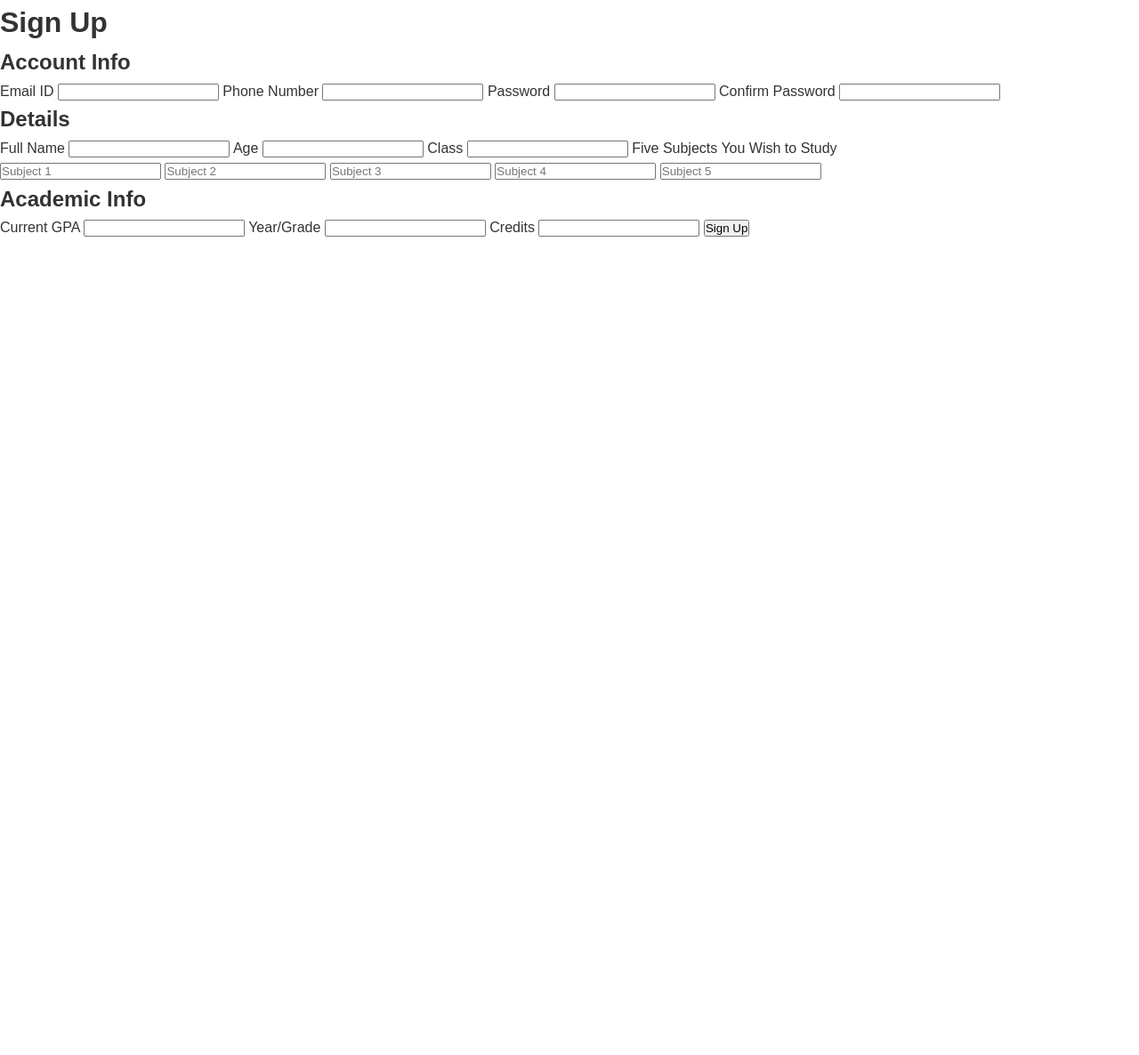
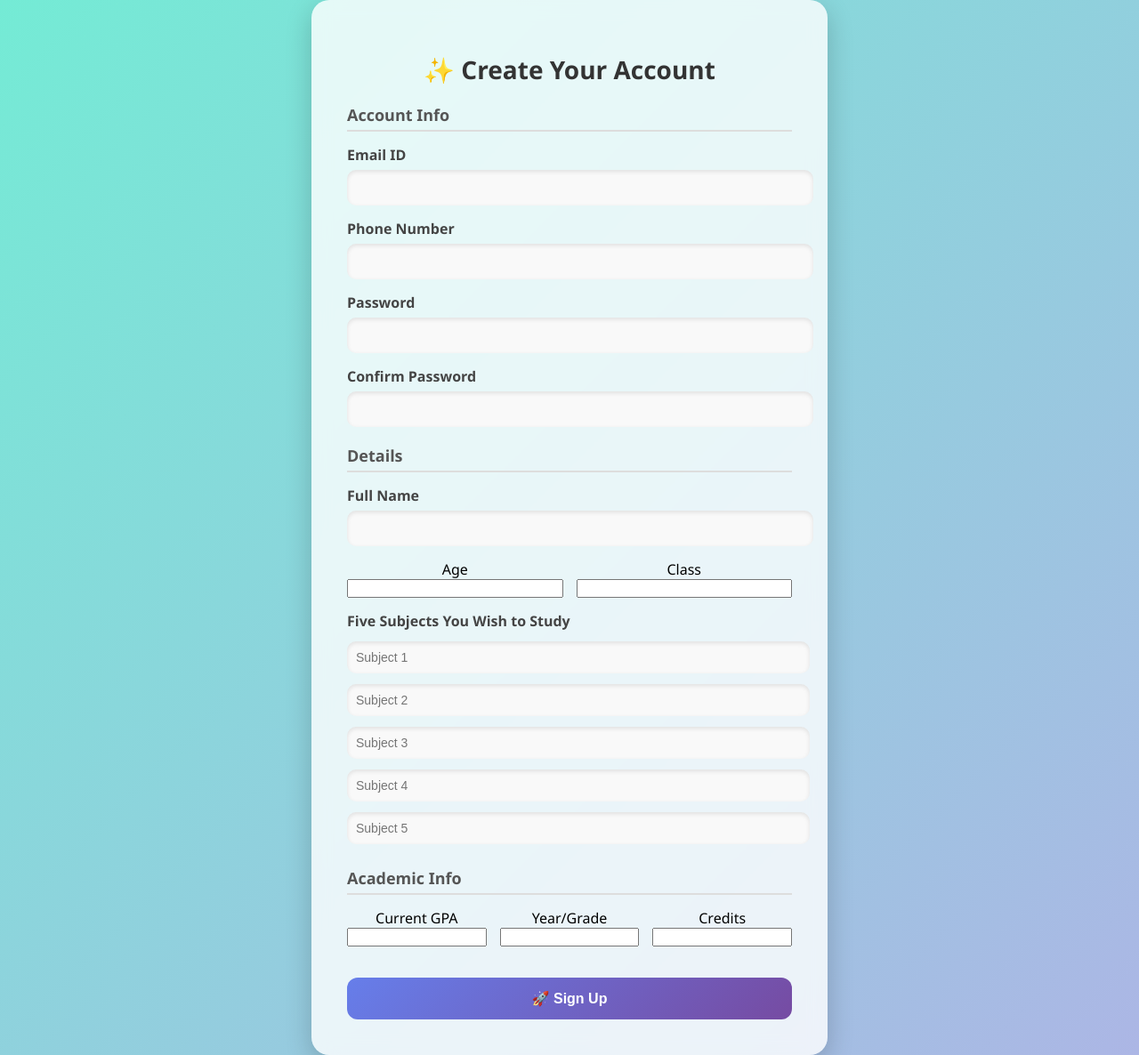
Before and after one commit to shreyasrajmohan/EduBuddies, a Django app: page /signup/ in a window 1280 px wide. Shown: the whole page at 89% size. Before the commit the page ends 266 px from the top, so only its background shows below. Run offline with Django 4.2, Linux system fonts and the light colour scheme.

Commit message:
Commit Four

```diff
--- a/core/templates/signup.html
+++ b/core/templates/signup.html
@@ -3,60 +3,81 @@
 <html lang="en">
 <head>
     <meta charset="UTF-8">
-  <title>Sign Up Page</title>
-  <link rel="stylesheet" href="{% static 'css/style.css' %}">
+    <title>Sign Up</title>
+    <link rel="stylesheet" href="{% static 'css/signup.css' %}">
 </head>
 <body>
     <div class="container">
-    <h1>Sign Up</h1>
-    <form method="post" action="{% url 'signup' %}">
+        <h1>✨ Create Your Account</h1>
+        <form method="POST" action="{% url 'signup' %}">
             {% csrf_token %}
-      <!-- Account Info -->
+
             <h2>Account Info</h2>
-      <label for="email">Email ID</label>
-      <input type="email" id="email" name="email" required>
+            <div class="form-group">
+                <label>Email ID</label>
+                <input type="email" name="email" required>
+            </div>
 
-      <label for="phone">Phone Number</label>
-      <input type="tel" id="phone" name="phone" required>
+            <div class="form-group">
+                <label>Phone Number</label>
+                <input type="tel" name="phone" required>
+            </div>
 
-      <label for="password">Password</label>
-      <input type="password" id="password" name="password" required>
+            <div class="form-group">
+                <label>Password</label>
+                <input type="password" name="password" required>
+            </div>
 
-      <label for="confirm-password">Confirm Password</label>
-      <input type="password" id="confirm-password" name="confirm_password" required>
+            <div class="form-group">
+                <label>Confirm Password</label>
+                <input type="password" name="confirm_password" required>
+            </div>
 
-      <!-- Personal Details -->
             <h2>Details</h2>
-      <label for="name">Full Name</label>
-      <input type="text" id="name" name="name" required>
+            <div class="form-group">
+                <label>Full Name</label>
+                <input type="text" name="full_name" required>
+            </div>
 
-      <label for="age">Age</label>
-      <input type="number" id="age" name="age" required>
+            <div class="form-inline">
+                <div>
+                    <label>Age</label>
+                    <input type="number" name="age" required>
+                </div>
+                <div>
+                    <label>Class</label>
+                    <input type="text" name="class" required>
+                </div>
+            </div>
 
-      <label for="class">Class</label>
-      <input type="text" id="class" name="class" required>
-
+            <div class="form-group">
                 <label>Five Subjects You Wish to Study</label>
                 <div class="subjects">
-        <input type="text" name="subject1" placeholder="Subject 1" required>
-        <input type="text" name="subject2" placeholder="Subject 2" required>
-        <input type="text" name="subject3" placeholder="Subject 3" required>
-        <input type="text" name="subject4" placeholder="Subject 4" required>
-        <input type="text" name="subject5" placeholder="Subject 5" required>
+                    <input type="text" name="subject1" placeholder="Subject 1">
+                    <input type="text" name="subject2" placeholder="Subject 2">
+                    <input type="text" name="subject3" placeholder="Subject 3">
+                    <input type="text" name="subject4" placeholder="Subject 4">
+                    <input type="text" name="subject5" placeholder="Subject 5">
+                </div>
             </div>
 
-      <!-- Academic Info -->
             <h2>Academic Info</h2>
-      <label for="gpa">Current GPA</label>
-      <input type="text" id="gpa" name="gpa" required>
+            <div class="form-inline">
+                <div>
+                    <label>Current GPA</label>
+                    <input type="text" name="gpa">
+                </div>
+                <div>
+                    <label>Year/Grade</label>
+                    <input type="text" name="year">
+                </div>
+                <div>
+                    <label>Credits</label>
+                    <input type="number" name="credits">
+                </div>
+            </div>
 
-      <label for="year">Year/Grade</label>
-      <input type="text" id="year" name="year" required>
-
-      <label for="credit">Credits</label>
-      <input type="number" id="credit" name="credit" required>
-
-      <button type="submit" class="submit-btn">Sign Up</button>
+            <button type="submit" class="btn">🚀 Sign Up</button>
         </form>
     </div>
 </body>
--- /dev/null
+++ b/static/css/signup.css
@@ -0,0 +1,127 @@
+/* Background with gradient */
+body {
+    font-family: 'Segoe UI', Tahoma, Geneva, Verdana, sans-serif;
+    background: linear-gradient(135deg, #74ebd5, #ACB6E5);
+    display: flex;
+    justify-content: center;
+    align-items: center;
+    min-height: 100vh;
+    margin: 0;
+}
+
+/* Container box */
+.container {
+    background: #ffffffcc;
+    backdrop-filter: blur(10px);
+    padding: 40px;
+    border-radius: 20px;
+    box-shadow: 0 10px 30px rgba(0,0,0,0.2);
+    width: 500px;
+    max-width: 90%;
+    text-align: center;
+    animation: fadeIn 0.8s ease-in-out;
+}
+
+/* Title */
+h1 {
+    font-size: 28px;
+    margin-bottom: 20px;
+    color: #333;
+}
+
+h2 {
+    margin-top: 20px;
+    font-size: 18px;
+    color: #555;
+    border-bottom: 2px solid #ddd;
+    padding-bottom: 5px;
+    text-align: left;
+}
+
+/* Form inputs */
+.form-group {
+    margin: 15px 0;
+    text-align: left;
+}
+
+.form-group label {
+    font-weight: 600;
+    margin-bottom: 6px;
+    display: block;
+    color: #444;
+}
+
+.form-group input {
+    width: 100%;
+    padding: 12px;
+    border: none;
+    border-radius: 10px;
+    background: #f9f9f9;
+    box-shadow: inset 0 2px 5px rgba(0,0,0,0.1);
+    font-size: 14px;
+    transition: all 0.3s ease;
+}
+
+.form-group input:focus {
+    outline: none;
+    background: #fff;
+    box-shadow: 0 0 8px rgba(0,123,255,0.4);
+}
+
+/* Inline fields */
+.form-inline {
+    display: flex;
+    justify-content: space-between;
+    gap: 15px;
+    margin: 10px 0;
+    width: 100%;
+}
+
+.form-inline div {
+    flex: 1;                /* Equal space for each */
+    display: flex;
+    flex-direction: column; /* Label above input */
+}
+
+.form-inline input {
+    width: 100%;            /* Stretch input to fit inside */
+    box-sizing: border-box; /* Prevent overflow */
+}
+
+
+.form-inline div {
+    flex: 1;
+}
+
+/* Subjects styling */
+.subjects input {
+    margin: 6px 0;
+    padding: 10px;
+}
+
+/* Button */
+.btn {
+    width: 100%;
+    padding: 14px;
+    margin-top: 25px;
+    background: linear-gradient(135deg, #667eea, #764ba2);
+    color: white;
+    font-size: 16px;
+    font-weight: bold;
+    border: none;
+    border-radius: 12px;
+    cursor: pointer;
+    transition: transform 0.2s, box-shadow 0.3s;
+}
+
+.btn:hover {
+    background: linear-gradient(135deg, #5a67d8, #6b46c1);
+    transform: translateY(-2px);
+    box-shadow: 0 6px 15px rgba(0,0,0,0.2);
+}
+
+/* Animation */
+@keyframes fadeIn {
+    from { opacity: 0; transform: translateY(20px); }
+    to { opacity: 1; transform: translateY(0); }
+}
```
Lines whose indentation alone changed are shown as unchanged.
